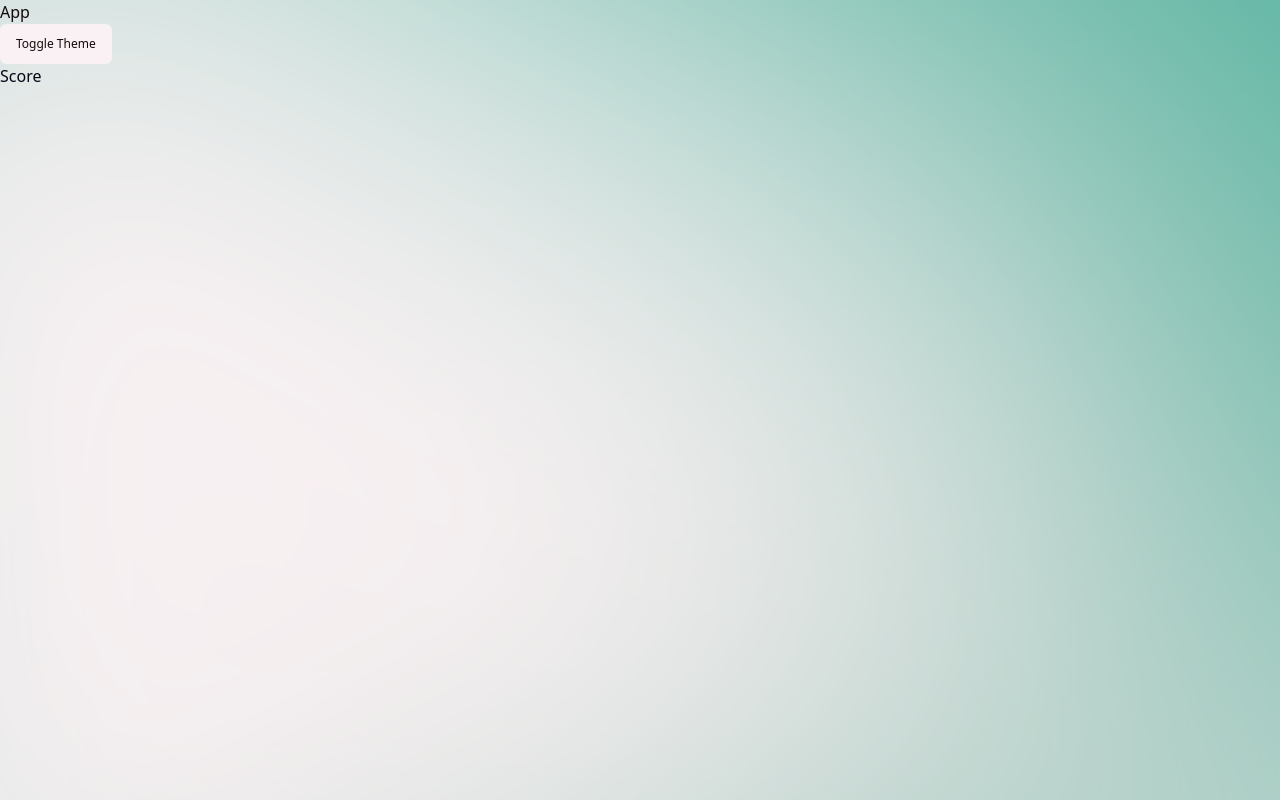
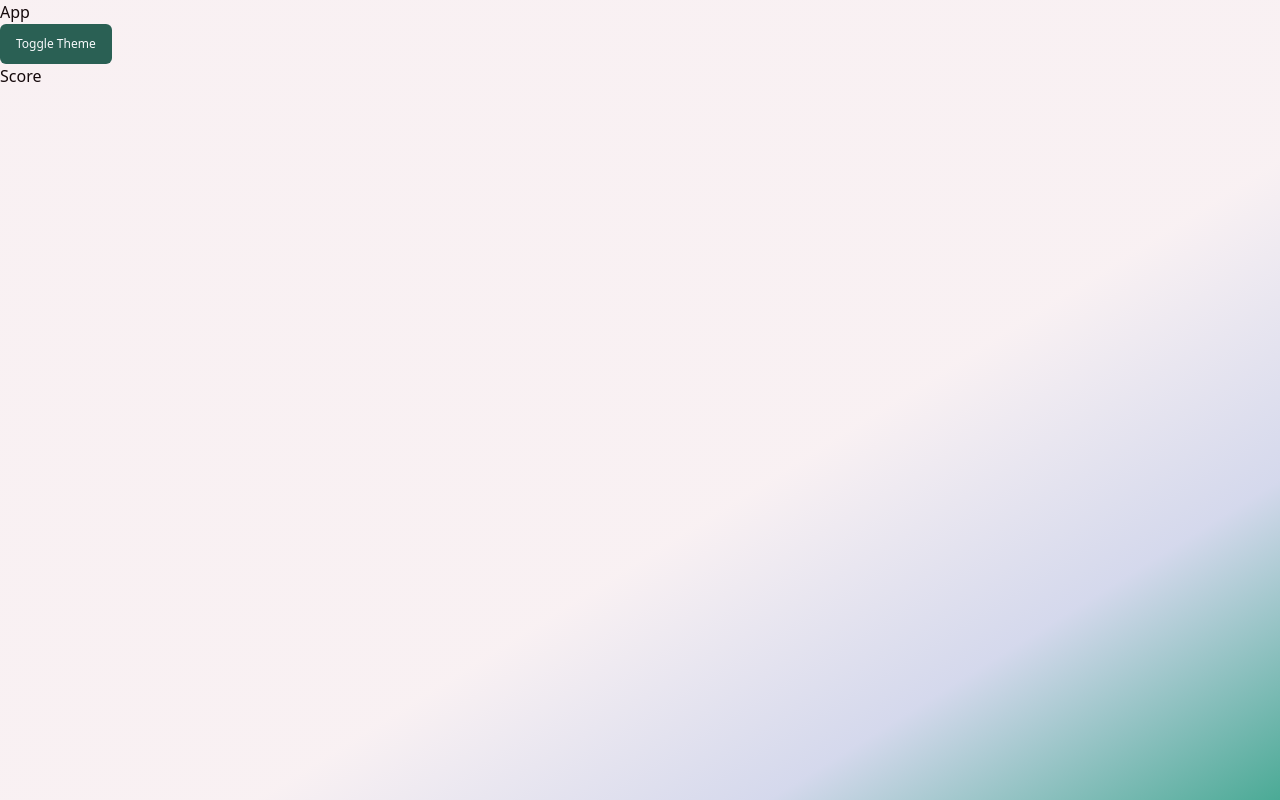
Before and after one commit to umutondersu/trivia-game, a React (Vite) app: page /score in a window 1280 px wide. Built offline with nearby package versions, Linux system fonts and the light colour scheme.

Commit message:
Moved bg theme logic to css + added hsl to fix color bugs

```diff
--- a/src/App.tsx
+++ b/src/App.tsx
@@ -4,22 +4,20 @@ import { Routes, Route } from "react-router-dom";
 import LandingPage from "./pages/LandingPage";
 import Question from "./pages/Question";
 import Score from "./pages/Score";
-import Theme, { toggleThemeAtom } from "./Theme";
+import ThemeProvider, { toggleThemeAtom } from "./ThemeProvider";
 
 export default function App() {
 	const toggleTheme = useAtom(toggleThemeAtom)[1];
 
 	return (
-		<Theme>
-			<h1 className="text-def">App</h1>
-			<Button className="text-def bg-bg" onClick={toggleTheme}>
-				Toggle Theme
-			</Button>
+		<ThemeProvider>
+			<h1>App</h1>
+			<Button onClick={toggleTheme}>Toggle Theme</Button>
 			<Routes>
 				<Route path="/" element={<LandingPage />} />
 				<Route path="/quiz" element={<Question />} />
 				<Route path="/score" element={<Score />} />
 			</Routes>
-		</Theme>
+		</ThemeProvider>
 	);
 }
--- a/src/Theme.tsx
+++ b/src/ThemeProvider.tsx
@@ -2,7 +2,6 @@ import { useEffect } from "react";
 import { useAtom, atom } from "jotai";
 import { atomWithStorage } from "jotai/utils";
 import { theme } from "./lib/definitions";
-import blurryGradientHaikei from "./assets/blurry-gradient-haikei.svg";
 
 const themeAtom = atomWithStorage<theme>("THEME", undefined);
 
@@ -15,8 +14,7 @@ export const toggleThemeAtom = atom(
 );
 // 	const toggleTheme = useAtom(toggleThemeAtom)[1];
 
-function Theme({ children }: { children: React.ReactNode }) {
-	// For theme
+function ThemeProvider({ children }: { children: React.ReactNode }) {
 	const [theme, setTheme] = useAtom(themeAtom);
 
 	useEffect(() => {
@@ -35,22 +33,8 @@ function Theme({ children }: { children: React.ReactNode }) {
 			document.documentElement.classList.remove("dark");
 		}
 	}, [theme]);
-	// For theme
-	return (
-		//TODO: Test Tailwind Gradient
-		//TODO: Light Mode Flashes on load for a second (maybe use a loading screen)
-		<div
-			style={{
-				backgroundImage:
-					theme === "light" ? `url(${blurryGradientHaikei})` : "none",
-				backgroundColor: "var(--bg)",
-				backgroundSize: "cover",
-				height: "100vh",
-				width: "100vw",
-			}}>
-			{children}
-		</div>
-	);
+	//TODO: Light Mode Flashes on load for a second (maybe use a loading screen)
+	return <>{children}</>;
 }
 
-export default Theme;
+export default ThemeProvider;
--- a/src/index.css
+++ b/src/index.css
@@ -4,8 +4,8 @@
 /* https://www.realtimecolors.com/?colors=f6eaec-0e0608-9fd5c9-13172b-55b4a0&fonts=Poppins-Poppins */
 @layer base {
 	:root {
-		--background: 0 0% 100%;
-		--foreground: 222.2 84% 4.9%;
+		/* --background: 0 0% 100%;
+		--foreground: 222.2 84% 4.9%; */
 
 		--card: 0 0% 100%;
 		--card-foreground: 222.2 84% 4.9%;
@@ -13,16 +13,16 @@
 		--popover: 0 0% 100%;
 		--popover-foreground: 222.2 84% 4.9%;
 
-		--primary: 222.2 47.4% 11.2%;
+		/* --primary: 222.2 47.4% 11.2%; */
 		--primary-foreground: 210 40% 98%;
 
-		--secondary: 210 40% 96.1%;
+		/* --secondary: 210 40% 96.1%; */
 		--secondary-foreground: 222.2 47.4% 11.2%;
 
 		--muted: 210 40% 96.1%;
 		--muted-foreground: 215.4 16.3% 46.9%;
 
-		--accent: 210 40% 96.1%;
+		/* --accent: 210 40% 96.1%; */
 		--accent-foreground: 222.2 47.4% 11.2%;
 
 		--destructive: 0 84.2% 60.2%;
@@ -34,16 +34,20 @@
 
 		--radius: 0.5rem;
 
-		--text: #15090b;
-		--bg: #f9f1f3;
-		--primary: #2a6054;
-		--secondary: #d4d8ec;
-		--accent: #4baa95;
+		--foreground: 350 40% 6%;
+		--background: 345 40% 96%;
+		--primary: 167 39% 27%;
+		--secondary: 230 39% 88%;
+		--accent: 167 39% 48%;
+
+		--background-body: 345 40% 96%;
+		--secondary-body: 230 39% 88%;
+		--accent-body: 167 39% 48%;
 	}
 
 	.dark {
-		--background: 222.2 84% 4.9%;
-		--foreground: 210 40% 98%;
+		/* --background: 222.2 84% 4.9%;
+		--foreground: 210 40% 98%; */
 
 		--card: 222.2 84% 4.9%;
 		--card-foreground: 210 40% 98%;
@@ -51,16 +55,16 @@
 		--popover: 222.2 84% 4.9%;
 		--popover-foreground: 210 40% 98%;
 
-		--primary: 210 40% 98%;
+		/* --primary: 210 40% 98%; */
 		--primary-foreground: 222.2 47.4% 11.2%;
 
-		--secondary: 217.2 32.6% 17.5%;
+		/* --secondary: 217.2 32.6% 17.5%; */
 		--secondary-foreground: 210 40% 98%;
 
 		--muted: 217.2 32.6% 17.5%;
 		--muted-foreground: 215 20.2% 65.1%;
 
-		--accent: 217.2 32.6% 17.5%;
+		/* --accent: 217.2 32.6% 17.5%; */
 		--accent-foreground: 210 40% 98%;
 
 		--destructive: 0 62.8% 30.6%;
@@ -70,11 +74,15 @@
 		--input: 217.2 32.6% 17.5%;
 		--ring: 212.7 26.8% 83.9%;
 
-		--text: #f6eaec;
-		--bg: #0e0608;
-		--primary: #9fd5c9;
-		--secondary: #13172b;
-		--accent: #55b4a0;
+		--foreground: 350 40% 94%;
+		--background: 345 40% 4%;
+		--primary: 167 39% 73%;
+		--secondary: 230 39% 12%;
+		--accent: 167 39% 52%;
+
+		--background-body: 345 40% 4%;
+		--secondary-body: 345 40% 4%;
+		--accent-body: 345 40% 4%;
 	}
 }
 
@@ -83,10 +91,6 @@
 		@apply border-border;
 	}
 	body {
-		@apply bg-background text-foreground;
+		@apply text-foreground bg-gradient-to-br from-bgfirst from-60% via-bgsecond via-80% to-bgthird h-screen;
 	}
 }
-
-.dark-bg {
-	@apply bg-[#0e0608];
-}
--- a/tailwind.config.js
+++ b/tailwind.config.js
@@ -17,11 +17,12 @@ module.exports = {
 		},
 		extend: {
 			colors: {
-				def: "var(--text)",
-				bg: "var(--bg)",
-				primary: "var(--primary)",
-				secondary: "var(--secondary)",
-				accent: "var(--accent)",
+				bgfirst: "hsl(var(--background-body))",
+				bgsecond: "hsl(var(--secondary-body))",
+				bgthird: "hsl(var(--accent-body))",
+				primary: "hsl(var(--primary))",
+				secondary: "hsl(var(--secondary))",
+				accent: "hsl(var(--accent))",
 				border: "hsl(var(--border))",
 				input: "hsl(var(--input))",
 				ring: "hsl(var(--ring))",
```
